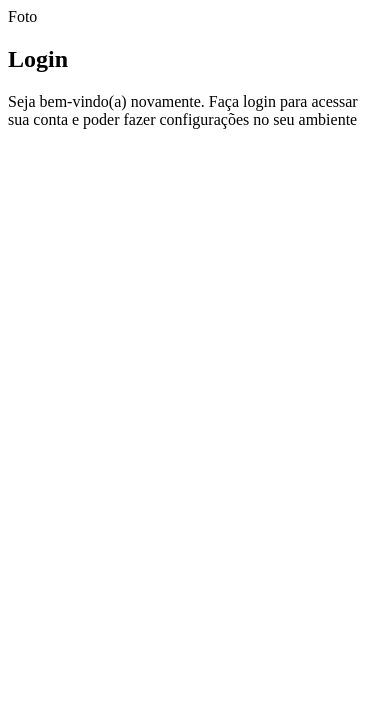
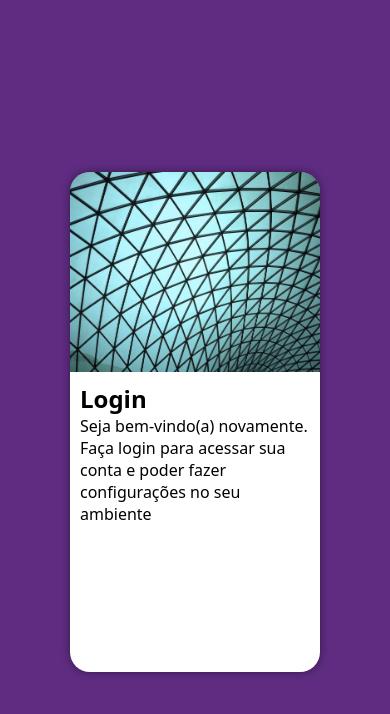
Before and after one commit to wisleyrro/projeto-login, a plain HTML site: page index.html in a window 390 px wide. Drawn offline with Linux system fonts and the light colour scheme.

Commit message:
mobile first

```diff
--- a/estilos/style.css
+++ b/estilos/style.css
@@ -6,3 +6,55 @@
     lilás: #5f2c82
 
 */
+
+* {
+    /*fonte*/
+    font-family: system-ui, -apple-system, BlinkMacSystemFont, 'Segoe UI', Roboto, Oxygen, Ubuntu, Cantarell, 'Open Sans', 'Helvetica Neue', sans-serif;
+    /*zerando padding e margin */
+    padding: 0px;
+    margin: 0px;
+    /*bordar fazer parte da conta*/
+    box-sizing: border-box;
+}
+
+body, html {
+    background-color: #5f2c82;
+    height: 100vh;
+    width: 100vw;
+}
+
+main {
+    position: relative;
+    height: 100vh;
+    width: 100vw;
+}
+
+section#login {
+    position: absolute;
+    top: 50%;
+    left: 50%;
+    transform: translate(-50%, -50%);
+    overflow: hidden;
+
+    background-color: white;
+    width: 250px;
+    height: 500px;
+    border-radius: 20px;
+
+    box-shadow: 0px 0px 10px rgba(0, 0, 0, 0.450);
+
+}
+
+section#login > div#imagem {
+    display: block;
+    background: #5f2c82 url(../imagens/pexels-pixabay-248921\ \(1\).jpg) no-repeat;
+    height: 200px;
+    background-position: left top;
+    background-size: cover;
+}
+
+section#login > div#formulario {
+    display: block;
+    padding: 10px;
+
+}
--- a/index.html
+++ b/index.html
@@ -11,7 +11,7 @@
     <main>
         <section id="login">
             <div id="imagem">
-                Foto
+                <!--Aqui vai a imagem nas CSS-->
             </div>
             <div id="formulario">
                 <h1>Login</h1>
```
